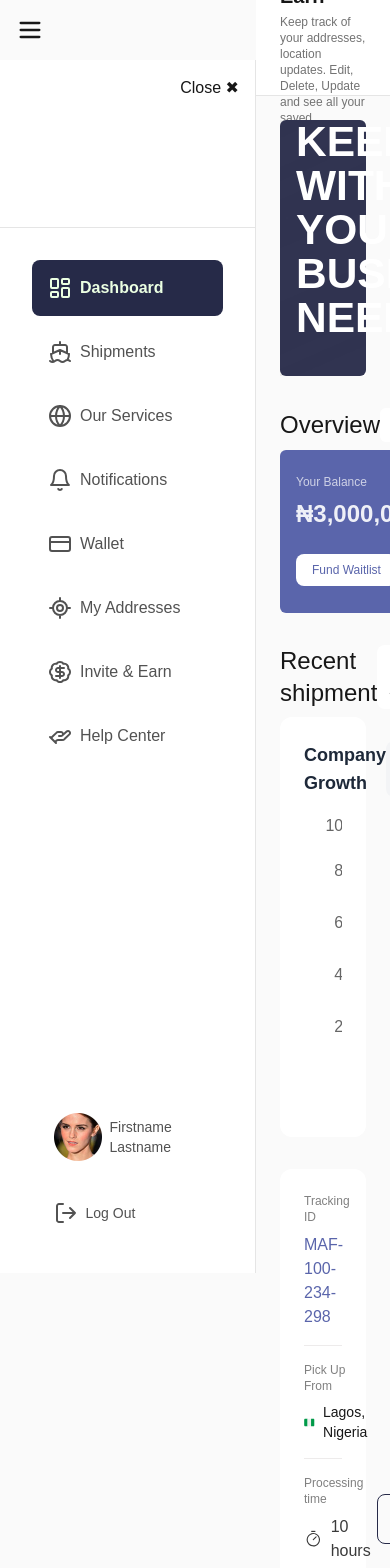
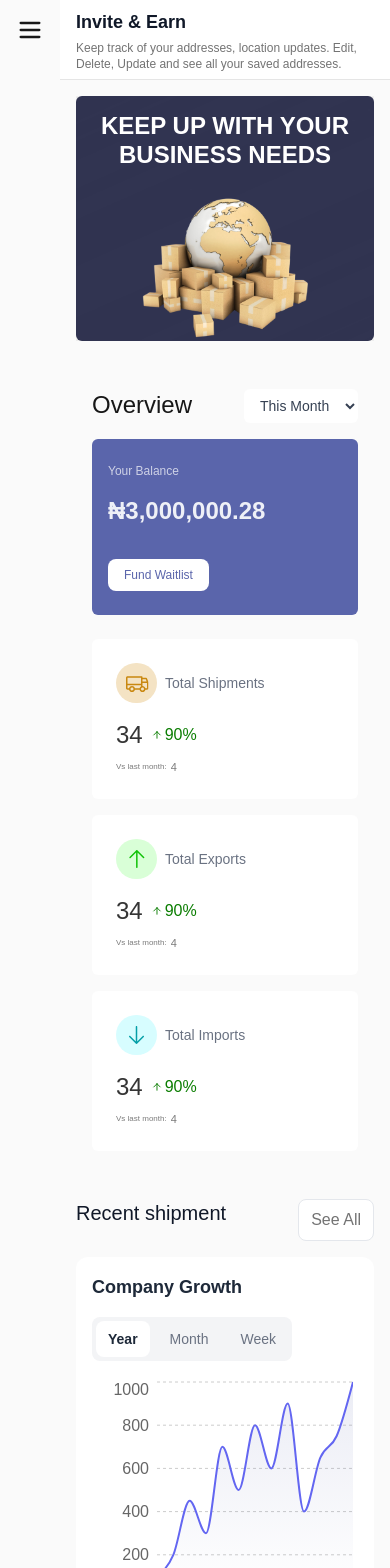
Before and after one commit to RhodaAramide/business-dashboard, a Next.js app: page /dashboard in a window 390 px wide. Shown: the top 1568 px of the page. Built offline with nearby package versions, Linux system fonts and the light colour scheme; sample sign-in values are in the browser's storage.

Commit message:
refactor: Improve layout and styling across multiple components for better responsiveness and visual consistency

```diff
--- a/src/app/dashboard/page.tsx
+++ b/src/app/dashboard/page.tsx
@@ -30,7 +30,7 @@ export default function DashboardPage() {
         transition={{ duration: 0.5 }}
       >
         <Topbar />
-        <div className="flex flex-col gap-8 p-6 ">
+        <div className="flex flex-col gap-8 py-4 px-4 md:px-2 ">
           <HeaderBanner />
           <OverviewSection />
           <CompanyGrowthChart />
--- a/src/components/CompanyGrowthChart.tsx
+++ b/src/components/CompanyGrowthChart.tsx
@@ -29,24 +29,26 @@ export const CompanyGrowthChart = () => {
   const [activeTab, setActiveTab] = useState("Year");
 
   return (
-    <div className="flex flex-col gap-2 w-full">
-      <div className="flex justify-between items-center">
-        <h1 className="font-medium text-grey-900 text-2xl">Recent shipment</h1>
-        <p className="border-grey-200 py-2 px-3 font-medium text-neutral-500 bg-white rounded-lg">
+    <div className="flex flex-col gap-4 w-full">
+      <div className="flex justify-between items-start sm:items-center gap-2">
+        <h1 className="font-medium text-gray-900 text-xl sm:text-2xl">
+          Recent shipment
+        </h1>
+        <p className="border border-gray-200 py-2 px-3 font-medium text-neutral-500 bg-white rounded-lg cursor-pointer">
           See All
         </p>
       </div>
-      <div className="bg-white flex flex-col gap-4 p-6 rounded-xl">
-        <div className="flex justify-between">
+      <div className="bg-white flex flex-col gap-4 p-4 sm:p-6 rounded-xl">
+        <div className="flex flex-col sm:flex-row justify-between items-start sm:items-center gap-4">
           <h2 className="text-lg font-semibold text-gray-800">
             Company Growth
           </h2>
-          <div className="flex space-x-4 bg-gray-100 p-1 rounded-lg">
+          <div className="flex space-x-2 sm:space-x-4 bg-gray-100 p-1 rounded-lg">
             {["Year", "Month", "Week"].map((tab) => (
               <button
                 key={tab}
                 onClick={() => setActiveTab(tab)}
-                className={`px-4 py-2 rounded-lg text-sm ${
+                className={`px-3 sm:px-4 py-2 rounded-lg text-sm ${
                   activeTab === tab
                     ? "bg-white text-gray-800 font-semibold"
                     : "text-gray-500"
@@ -57,7 +59,8 @@ export const CompanyGrowthChart = () => {
             ))}
           </div>
         </div>
-        <ResponsiveContainer width="100%" height={300}>
+        <div className="w-full h-64 sm:h-80">
+          <ResponsiveContainer width="100%" height="100%">
             <AreaChart data={data}>
               <defs>
                 <linearGradient id="colorValue" x1="0" y1="0" x2="0" y2="1">
@@ -78,13 +81,13 @@ export const CompanyGrowthChart = () => {
                 tickLine={false}
                 axisLine={false}
                 domain={[1, 12]}
-              tickFormatter={(tick) => (tick === "0" ? "" : tick)} // Skip rendering "0"
+                tickFormatter={(tick) => (tick === "0" ? "" : tick)}
               />
               <YAxis
                 tickLine={false}
                 axisLine={false}
                 domain={[0, "dataMax"]}
-              tickCount={Math.ceil((1000 + 200) / 200) + 1} // Adjust tick count based on progression
+                tickCount={Math.ceil((1000 + 200) / 200) + 1}
               />
               <Tooltip />
               <CartesianGrid vertical={false} strokeDasharray="3 3" />
@@ -99,5 +102,6 @@ export const CompanyGrowthChart = () => {
           </ResponsiveContainer>
         </div>
       </div>
+    </div>
   );
 };
--- a/src/components/HeaderBanner.tsx
+++ b/src/components/HeaderBanner.tsx
@@ -1,22 +1,30 @@
-
 import Image from "next/image";
 
 export const HeaderBanner = () => {
   return (
-     <div className="relative h-64 ">
+    <div className="relative h-[245px]">
       {/* Background Image */}
-      <div className="absolute inset-0 bg-cover bg-center" style={{ backgroundImage: "url('/images/bannerBg.png')" }}>
-      </div>
+      <div
+        className="absolute inset-0 bg-cover bg-center"
+        style={{ backgroundImage: "url('/images/bannerBg.png')" }}
+      ></div>
       {/* Overlay with Background Color */}
       <div className="absolute inset-0 bg-banner opacity-95 rounded-md"></div>
       {/* Content */}
-      <div className="flex justify-between text-white px-4 relative z-10">
-        <h1 className="text-[42.47px] leading-[43.99px] uppercase font-black self-end pb-12">
+      <div className="flex flex-col md:flex-row justify-between items-center md:items-start  text-white px-2 md:px-6 relative z-10 h-full">
+        <h1 className="text-[24px] md:text-[36px] lg:text-[42.47px] leading-[1.2] uppercase font-black text-center md:text-left py-4 md:pb-8 self-end md:self-end">
           Keep up with your business needs
         </h1>
-        <Image src="/images/banner.png" alt="Hero" width={294} height={294} />
+        <div className="w-48 h-48 md:w-72 md:h-72">
+          <Image
+            src="/images/banner.png"
+            alt="Hero"
+            width={294}
+            height={294}
+            className="w-full h-full object-contain"
+          />
+        </div>
       </div>
     </div>
-
   );
 };
--- a/src/components/OverviewSection.tsx
+++ b/src/components/OverviewSection.tsx
@@ -14,8 +14,8 @@ const shipments: { title: string; value: number; icon: ReactNode }[] = [
 
 export const OverviewSection = () => {
   return (
-    <div className="w-full flex flex-col gap-2">
-      <div className="flex justify-between items-center">
+    <div className="w-full flex flex-col gap-4 p-4">
+      <div className="flex  justify-between items-start sm:items-center gap-4">
         <h1 className="font-medium text-grey-900 text-2xl">Overview</h1>
         <div className="flex gap-2 items-center">
           <select className="py-2 px-3 text-sm font-medium bg-white rounded-md border-grey-200 text-gray-700">
@@ -27,19 +27,19 @@ export const OverviewSection = () => {
           </select>
         </div>
       </div>
-      <div className="flex items-center gap-2">
-        <div className="w-[448px] h-[163px] bg-links py-6 px-4 text-white flex flex-col gap-2 rounded-md">
-          <h2 className="text-xs font-light text-white/70 ">Your Balance</h2>
+      <div className="flex flex-col lg:flex-row items-stretch gap-6">
+        <div className="w-full lg:w-[448px] h-auto bg-links py-6 px-4 text-white flex flex-col gap-4 rounded-md">
+          <h2 className="text-xs font-light text-white/70">Your Balance</h2>
           <p className="text-2xl font-black text-white/90">₦3,000,000.28</p>
           <button className="w-fit bg-white py-2 px-4 rounded-lg text-links font-medium text-xs mt-4">
             Fund Waitlist
           </button>
         </div>
-        <div className="w-full h-[163px] grid grid-cols-3 gap-4">
+        <div className="w-full grid grid-cols-1 sm:grid-cols-2 lg:grid-cols-3 gap-4">
           {shipments.map((item, index) => (
             <div
               key={index}
-              className="bg-white p-6 rounded-md w-[212px] flex flex-col gap-4"
+              className="bg-white p-6 rounded-md flex flex-col gap-4"
             >
               <div className="flex items-center gap-2">
                 <p
--- a/src/components/ShipmentList.tsx
+++ b/src/components/ShipmentList.tsx
@@ -2,98 +2,103 @@ import { CaretIcon, FlagIcon, TimerIcon } from "@/assets/icons";
 import Link from "next/link";
 import { shipments } from "@/data/shipments";
 
-
-
 export const ShipmentList = () => {
   return (
-    <div className="w-full flex flex-col gap-2">
-      {shipments.map(
-        (shipment) => (
+    <div className="w-full flex flex-col gap-6">
+      {shipments.map((shipment) => (
         <div
           key={shipment.trackingId}
-            className="bg-white p-6 rounded-xl flex flex-col gap-4"
+          className="bg-white p-4 md:p-6 rounded-xl shadow-md flex flex-col gap-6"
         >
-            <div className="flex flex-col gap-4">
-              <div className="flex justify-between items-center border-b-[0.5px] border-[#DBD7D780] pb-4 gap-4">
-                <div className="flex gap-20">
-                  <p className="flex flex-col gap-2 text-xs text-[#808080]">
+          <div className="flex flex-col gap-6">
+            {/* Header Section */}
+            <div className="flex flex-col md:flex-row justify-between items-start md:items-center border-b border-gray-300 pb-4 gap-4">
+              <div className="flex flex-col md:flex-row gap-4 md:gap-20">
+                <p className="flex flex-col gap-2 text-xs text-gray-500">
                   Tracking ID{" "}
-                    <span className="text-links text-base">
+                  <span className="text-links text-sm md:text-base">
                     {shipment.trackingId}
                   </span>
                 </p>
-                  <p className="flex flex-col gap-2 text-xs text-[#808080]">
+                <p className="flex flex-col gap-2 text-xs text-gray-500">
                   Sender{" "}
-                    <span className="text-[#3A3A3A] text-base">
+                  <span className="text-gray-800 text-sm md:text-base">
                     {shipment.sender}
                   </span>
                 </p>
-                  <p className="flex flex-col gap-2 text-xs text-[#808080]">
+                <p className="flex flex-col gap-2 text-xs text-gray-500">
                   Receiver{" "}
-                    <span className="text-[#3A3A3A] text-base">
+                  <span className="text-gray-800 text-sm md:text-base">
                     {shipment.receiver}
                   </span>
                 </p>
               </div>
-                <div>
+              <div className="self-end md:self-auto">
                 <CaretIcon />
               </div>
             </div>
-              <div className="flex justify-between items-center border-b-[0.5px] border-[#DBD7D780] pb-4 gap-4">
-                <p className="flex flex-col gap-2 text-xs capitalize text-[#808080]">
+
+            {/* Details Section */}
+            <div className="flex flex-col md:flex-row justify-between items-start md:items-center border-b border-gray-300 pb-4 gap-4">
+              <p className="flex flex-col gap-2 text-xs text-gray-500">
                 Pick up from{" "}
-                  <span className="flex gap-2 items-center text-neutral-900 text-sm">
+                <span className="flex items-center gap-2 text-gray-900 text-sm">
                   <FlagIcon /> {shipment.pickUpFrom}
                 </span>
               </p>
-                <p className="flex flex-col gap-2 text-xs capitalize text-[#808080]">
+              <p className="flex flex-col gap-2 text-xs text-gray-500">
                 Delivery to{" "}
-                  <span className="flex gap-2 items-center text-neutral-900 text-sm">
+                <span className="flex items-center gap-2 text-gray-900 text-sm">
                   <FlagIcon /> {shipment.deliveryTo}
                 </span>
               </p>
-                <p className="flex flex-col gap-2 text-xs text-[#808080]">
+              <p className="flex flex-col gap-2 text-xs text-gray-500">
                 Amount{" "}
-                  <span className="text-neutral-900 text-sm">
+                <span className="text-gray-900 text-sm">
                   {shipment.amount}
                 </span>
               </p>
-                <p className="flex flex-col gap-2 text-xs text-[#808080]">
+              <p className="flex flex-col gap-2 text-xs text-gray-500">
                 Status{" "}
                 <span
-                    className={`text-xs rounded-lg p-2 ${
+                  className={`text-xs rounded-lg px-3 py-1 ${
                     shipment.status === "Delayed"
-                        ? "text-[#003337] bg-[#C0FBFF]"
+                      ? "text-teal-900 bg-teal-100"
                       : shipment.status === "In-Transit"
-                        ? "text-[#FFA500] bg-[#FFF4E5]"
+                      ? "text-orange-600 bg-orange-100"
                       : shipment.status === "Delivered"
-                        ? "text-[#008000] bg-[#E6F4EA]"
-                        : "text-[#3A3A3A] bg-[#DBD7D780]"
+                      ? "text-green-700 bg-green-100"
+                      : "text-gray-700 bg-gray-200"
                   }`}
                 >
                   {shipment.status}
                 </span>
               </p>
             </div>
-              <div className="flex justify-between items-center">
-                <p className="flex flex-col gap-2 text-xs text-[#808080]">
+
+            {/* Footer Section */}
+            <div className="flex flex-col md:flex-row justify-between items-start md:items-center gap-4">
+              <p className="flex flex-col gap-2 text-xs text-gray-500">
                 Processing time{" "}
-                  <span className="flex gap-2 items-center text-[#3A3A3A] text-base">
+                <span className="flex items-center gap-2 text-gray-800 text-sm">
                   <TimerIcon /> {shipment.processingTime}
                 </span>
               </p>
-                <div className="flex gap-2 items-center">
-                <Link href={`/dashboard/shipments/${shipment.trackingId}`} key={shipment.trackingId}>
+              <div className="flex flex-wrap gap-2">
+                <Link
+                  href={`/dashboard/shipments/${shipment.trackingId}`}
+                  key={shipment.trackingId}
+                >
                   <button className="px-4 py-2 border border-banner text-banner rounded-lg text-xs">
                     View More
                   </button>
                 </Link>
                 {shipment.paid ? (
-                    <button className="px-4 py-2 bg-[#EFEDED] text-[#808080] font-semibold rounded-lg text-xs">
+                  <button className="px-4 py-2 bg-gray-200 text-gray-500 font-semibold rounded-lg text-xs">
                     Paid
                   </button>
                 ) : (
-                    <button className="px-4 py-2 bg-[#32385E] text-white rounded-lg text-xs">
+                  <button className="px-4 py-2 bg-indigo-600 text-white rounded-lg text-xs">
                     Pay now
                   </button>
                 )}
@@ -101,8 +106,7 @@ export const ShipmentList = () => {
             </div>
           </div>
         </div>
-        )
-      )}
+      ))}
     </div>
   );
 };
--- a/src/components/Sidebar.tsx
+++ b/src/components/Sidebar.tsx
@@ -4,7 +4,7 @@ import { Menu } from "lucide-react";
 import toast from "react-hot-toast";
 import { AddressIcon, DashboardIcon, DollarIcon, HelpIcon, LogoutIcon, NotificationIcon, ServiceIcon, ShipmentIcon, WalletIcon } from "@/assets/icons";
 import Link from "next/link";
-import { redirect } from 'next/navigation';
+import { redirect } from "next/navigation";
 import Image from "next/image";
 
 const links = [
@@ -29,7 +29,7 @@ export const Sidebar = () => {
     }, []);
 
     const handleLogout = () => {
-        localStorage.removeItem('isAuthenticated');
+        localStorage.removeItem("isAuthenticated");
         toast.success("Logged out successfully");
         redirect("/login");
     };
@@ -47,9 +47,11 @@ export const Sidebar = () => {
 
             {/* Sidebar */}
             <motion.aside
-                className="w-64 h-[1213px] bg-white border-r border-neutral-200 flex flex-none flex-col justify-between "
+                className={`fixed top-0 left-0 h-full bg-white border-r border-neutral-200 flex flex-col justify-between z-50 transition-transform ${
+                    open ? "translate-x-0" : "-translate-x-full"
+                } md:translate-x-0 md:static md:w-64`}
                 initial={{ x: -250 }}
-                animate={{ x: 0 }}
+                animate={{ x: open ? 0 : -250 }}
                 exit={{ x: -250 }}
                 transition={{ type: "spring", stiffness: 200 }}
             >
@@ -61,7 +63,7 @@ export const Sidebar = () => {
                 </button>
 
                 {/* Logo Section */}
-                <div className="flex flex-col justify-center items-center w-full h-24 gap-2  border-b border-neutral-200">
+                <div className="flex flex-col justify-center items-center w-full h-24 gap-2 border-b border-neutral-200">
                 </div>
 
                 {/* Navigation Section */}
@@ -85,7 +87,12 @@ export const Sidebar = () => {
                 {/* Profile Section */}
                 <div className="flex flex-col items-start p-0 gap-2 w-[180px] mb-8 mx-auto">
                     <div className="flex items-center p-4 gap-2 w-full h-20 rounded-lg">
-                        <Image src="/images/Ellipse.png" alt="Profile" width={48}   height={48} />
+                        <Image
+                            src="/images/Ellipse.png"
+                            alt="Profile"
+                            width={48}
+                            height={48}
+                        />
                         <div className="text-[#525252] text-sm">
                             <p>Firstname Lastname</p>
                         </div>
@@ -99,6 +106,14 @@ export const Sidebar = () => {
                     </button>
                 </div>
             </motion.aside>
+
+            {/* Overlay for mobile */}
+            {open && (
+                <div
+                    className="fixed inset-0 bg-black bg-opacity-50 z-40 md:hidden"
+                    onClick={() => setOpen(false)}
+                ></div>
+            )}
         </div>
     );
 };
--- a/src/components/Topbar.tsx
+++ b/src/components/Topbar.tsx
@@ -1,12 +1,10 @@
-
-
 export const Topbar = () => {
     return (
         <div
-            className="flex h-24 w-full flex-1  bg-white border-b border-neutral-200  flex-col gap-1 justify-center px-6"
+            className="flex flex-col gap-1 justify-center px-4 sm:px-6 h-20 sm:h-24 w-full bg-white border-b border-neutral-200"
         >
-            <h1 className="text-xl font-bold text-grey-900">Invite & Earn</h1>
-            <p className="max-w-md text-xs text-neutral-500">
+            <h1 className="text-lg sm:text-xl font-bold text-gray-900">Invite & Earn</h1>
+            <p className="text-xs sm:text-sm text-neutral-500 max-w-full sm:max-w-md">
                 Keep track of your addresses, location updates. Edit, Delete, Update and see all your saved addresses.
             </p>
         </div>
```
Lines whose indentation alone changed are shown as unchanged.
